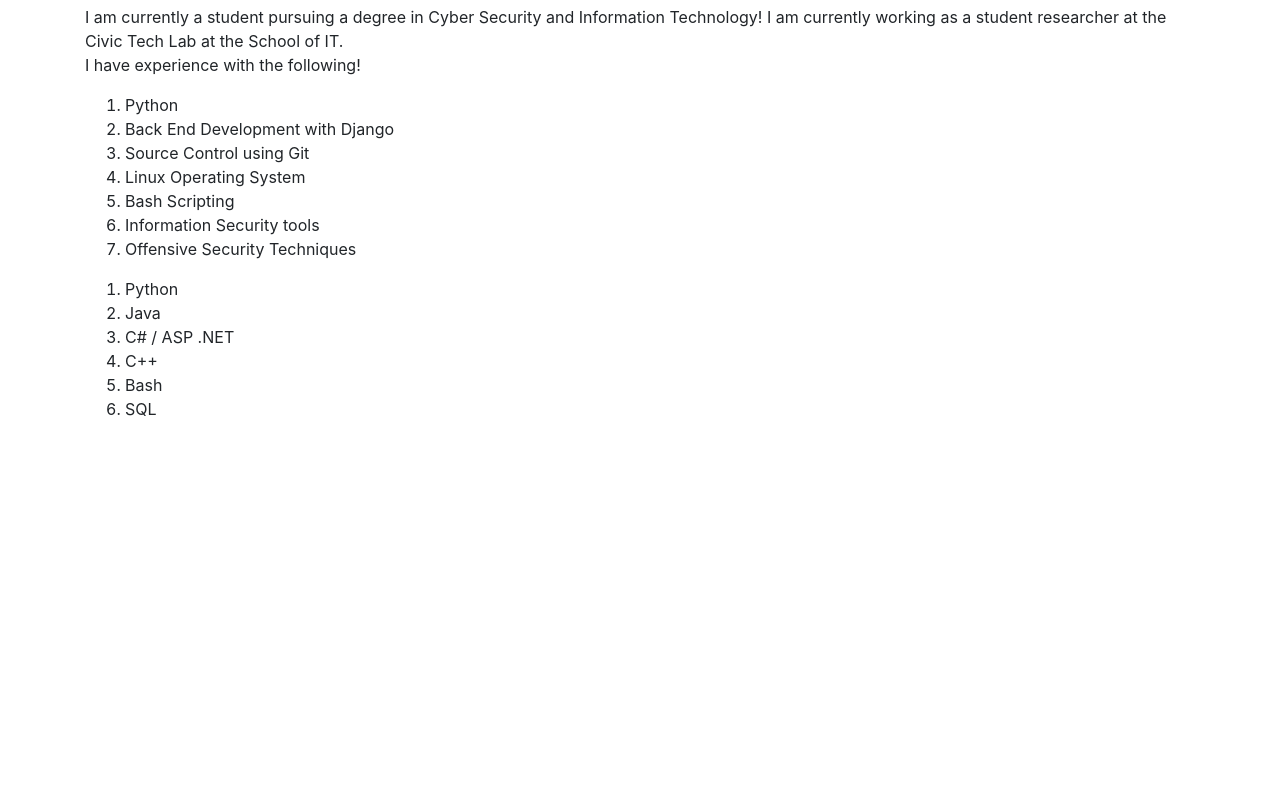
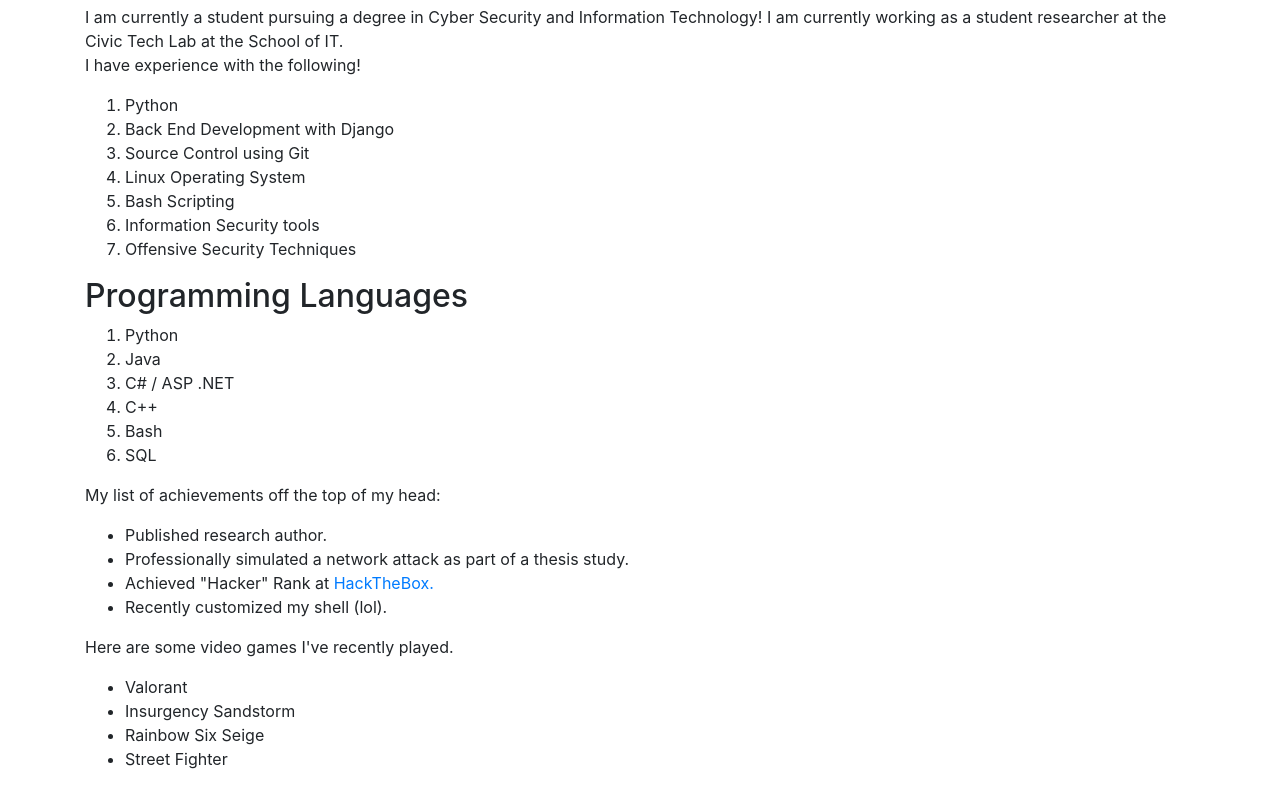
Before and after one commit to IT3049C-Students-Archive/1-online-portfolio-pranavm7, a website: page index.html in a window 1280 px wide. Shown: the part 2758-3545 px from the top of the page. Before the commit the page ends 3195 px from the top, so only its background shows below. Drawn offline with nearby package versions, Linux system fonts and the light colour scheme.

Commit message:
Added the Achievements and Games section

```diff
--- a/index.html
+++ b/index.html
@@ -53,6 +53,7 @@
         </p>
       </div>
       <div class="section" id="programmingLanguages">
+        <h2>Programming Languages</h2>
         <ol>
           <li>Python</li>
           <li>Java</li>
@@ -62,6 +63,25 @@
           <li>SQL</li>
         </ol>
       </div>
+      <div class="section" id="achievements">
+        <p>My list of achievements off the top of my head:</p>
+        <ul>
+          <li>Published research author.</li>
+          <li>Professionally simulated a network attack as part of a thesis study.</li>
+          <li>Achieved "Hacker" Rank at <a href="hackthebox.eu/">HackTheBox.</a></li>
+          <li>Recently customized my shell (lol).</li>
+        </ul>
+      </div>
+      <div class="section" id="games">
+        <p>Here are some video games I've recently played.</p>
+        <ul>
+          <li>Valorant</li>
+          <li>Insurgency Sandstorm</li>
+          <li>Rainbow Six Seige</li>
+          <li>Street Fighter</li>
+        </ul>
+      </div>
+
 
     </div>
 
```
Also changed, not shown: 1 other file.
